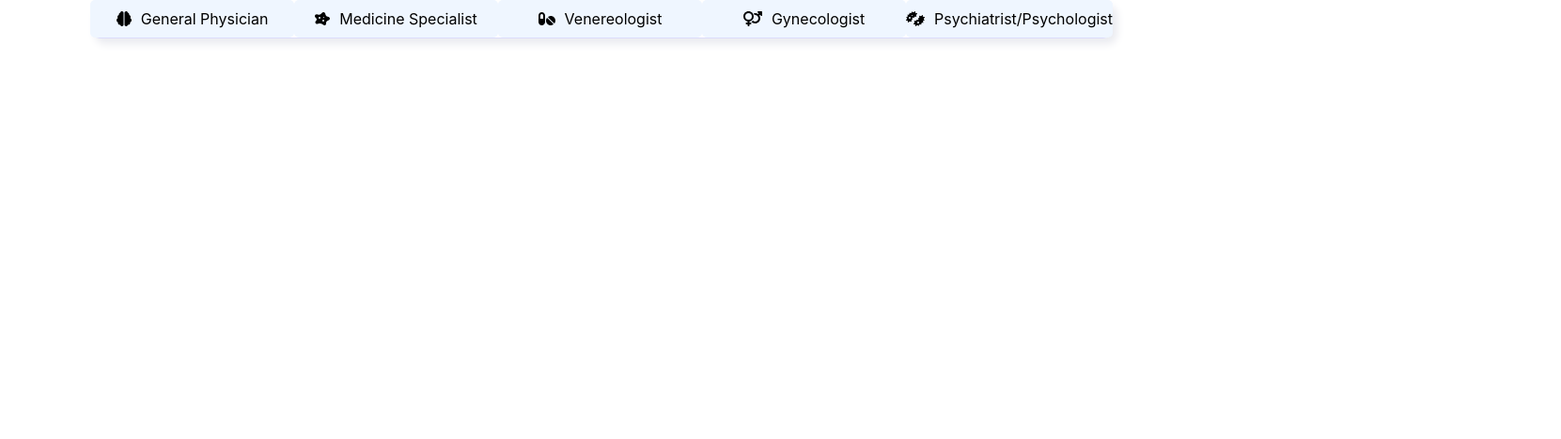
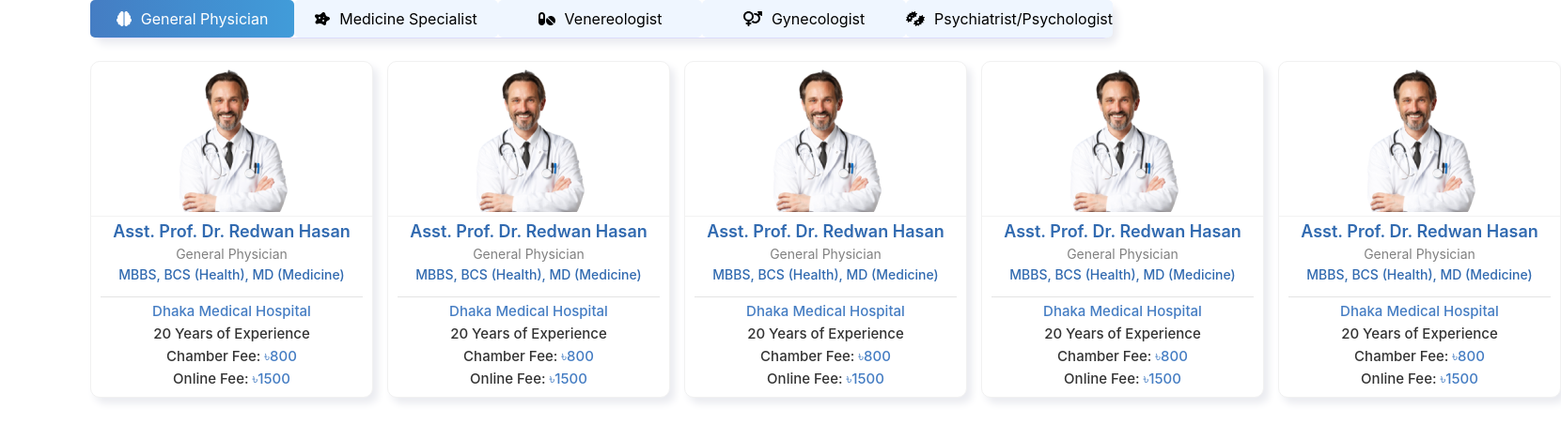
Before and after one commit to Sharif101/featuredDoctor, a React (Create React App) app: page / in a window 1280 px wide. Shown: the top 468 px of the page at 94% size, 1661 px wide, since content can reach past the window. Built offline with nearby package versions, Linux system fonts and the light colour scheme.

Commit message:
docotr design

```diff
--- /dev/null
+++ b/src/Compontents/FeaturedDoctor/Doctors/Doctors.jsx
@@ -0,0 +1,107 @@
+import classes from "./Doctors.module.css";
+import doctor from "../../../assets/FeaturedDoctor/Doctor.png";
+
+export default function Doctors() {
+  return (
+    <div className={classes.container}>
+      <div className={classes.allDoctors}>
+        {/* ----------------------- */}
+        <div className={classes.singleDoctor}>
+          <img src={doctor} alt="" />
+          <div className={classes.info}>
+            <p>Asst. Prof. Dr. Redwan Hasan</p>
+            <p>General Physician</p>
+            <p>MBBS, BCS (Health), MD (Medicine)</p>
+          </div>
+          <div className={classes.fee}>
+            <p>Dhaka Medical Hospital</p>
+            <p>20 Years of Experience</p>
+            <p>
+              Chamber Fee: <span>৳800</span>
+            </p>
+            <p>
+              Online Fee: <span>৳1500</span>
+            </p>
+          </div>
+        </div>
+        {/* ------------------------------- */}
+        <div className={classes.singleDoctor}>
+          <img src={doctor} alt="" />
+          <div className={classes.info}>
+            <p>Asst. Prof. Dr. Redwan Hasan</p>
+            <p>General Physician</p>
+            <p>MBBS, BCS (Health), MD (Medicine)</p>
+          </div>
+          <div className={classes.fee}>
+            <p>Dhaka Medical Hospital</p>
+            <p>20 Years of Experience</p>
+            <p>
+              Chamber Fee: <span>৳800</span>
+            </p>
+            <p>
+              Online Fee: <span>৳1500</span>
+            </p>
+          </div>
+        </div>
+        {/* ------------------------------- */}
+        <div className={classes.singleDoctor}>
+          <img src={doctor} alt="" />
+          <div className={classes.info}>
+            <p>Asst. Prof. Dr. Redwan Hasan</p>
+            <p>General Physician</p>
+            <p>MBBS, BCS (Health), MD (Medicine)</p>
+          </div>
+          <div className={classes.fee}>
+            <p>Dhaka Medical Hospital</p>
+            <p>20 Years of Experience</p>
+            <p>
+              Chamber Fee: <span>৳800</span>
+            </p>
+            <p>
+              Online Fee: <span>৳1500</span>
+            </p>
+          </div>
+        </div>
+        {/* ------------------------------- */}
+        <div className={classes.singleDoctor}>
+          <img src={doctor} alt="" />
+          <div className={classes.info}>
+            <p>Asst. Prof. Dr. Redwan Hasan</p>
+            <p>General Physician</p>
+            <p>MBBS, BCS (Health), MD (Medicine)</p>
+          </div>
+          <div className={classes.fee}>
+            <p>Dhaka Medical Hospital</p>
+            <p>20 Years of Experience</p>
+            <p>
+              Chamber Fee: <span>৳800</span>
+            </p>
+            <p>
+              Online Fee: <span>৳1500</span>
+            </p>
+          </div>
+        </div>
+        {/* ------------------------------- */}
+        <div className={classes.singleDoctor}>
+          <img src={doctor} alt="" />
+          <div className={classes.info}>
+            <p>Asst. Prof. Dr. Redwan Hasan</p>
+            <p>General Physician</p>
+            <p>MBBS, BCS (Health), MD (Medicine)</p>
+          </div>
+          <div className={classes.fee}>
+            <p>Dhaka Medical Hospital</p>
+            <p>20 Years of Experience</p>
+            <p>
+              Chamber Fee: <span>৳800</span>
+            </p>
+            <p>
+              Online Fee: <span>৳1500</span>
+            </p>
+          </div>
+        </div>
+        {/* ------------------------------- */}
+      </div>
+    </div>
+  );
+}
--- /dev/null
+++ b/src/Compontents/FeaturedDoctor/Doctors/Doctors.module.css
@@ -0,0 +1,66 @@
+.container h1,
+.container h2,
+.container h3,
+.container h4,
+.container h5,
+.container h6,
+.container p {
+  margin: 0;
+}
+.container {
+  padding: 0 6em;
+}
+.allDoctors {
+  display: grid;
+  grid-template-columns: repeat(5, 1fr);
+  gap: 15px;
+}
+.singleDoctor {
+  background-color: white;
+  box-shadow: 5px 6px 8px #eaebf0;
+  text-align: center;
+  border: 1px solid rgb(241, 241, 241);
+  border-radius: 10px;
+}
+.singleDoctor > img {
+  width: 299px;
+  height: 160px;
+}
+.info {
+  border-top: 1px solid rgb(243, 243, 243);
+}
+.info > p:nth-child(1) {
+  color: #316ab0;
+  font-size: 18px;
+  font-weight: 600;
+  padding: 5px 0;
+}
+.info > p:nth-child(2) {
+  font-size: 14px;
+  color: gray;
+}
+.info > p:nth-child(3) {
+  font-size: 14px;
+  color: #316ab0;
+  font-weight: 500;
+  padding: 5px 0;
+}
+.fee {
+  margin: 10px;
+  border-top: 1px solid rgb(228, 228, 228);
+}
+.fee > p {
+  font-size: 15px;
+  font-weight: 500;
+  color: #333333;
+}
+.fee > p:nth-child(1) {
+  color: #457dc3;
+  padding: 5px 0;
+}
+.fee > p:nth-child(3) {
+  padding: 5px 0;
+}
+.fee > p > span {
+  color: #457dc3;
+}
--- a/src/Compontents/FeaturedDoctor/FeaturedDoctor.jsx
+++ b/src/Compontents/FeaturedDoctor/FeaturedDoctor.jsx
@@ -1,11 +1,13 @@
 import React, { useState } from "react";
 import Tab from "./Tab/Tab";
+import Doctors from "./Doctors/Doctors";
 
 export default function FeaturedDoctor() {
-  const [search, setSearch] = useState("");
+  const [search, setSearch] = useState("general");
   return (
     <div>
       <Tab search={search} setSearch={setSearch} />
+      <Doctors />
     </div>
   );
 }
```
Also changed, not shown: src/Compontents/FeaturedDoctor/Tab/Tab.jsx (+0 -8 lines), src/assets/FeaturedDoctor/Doctor.png (added).
